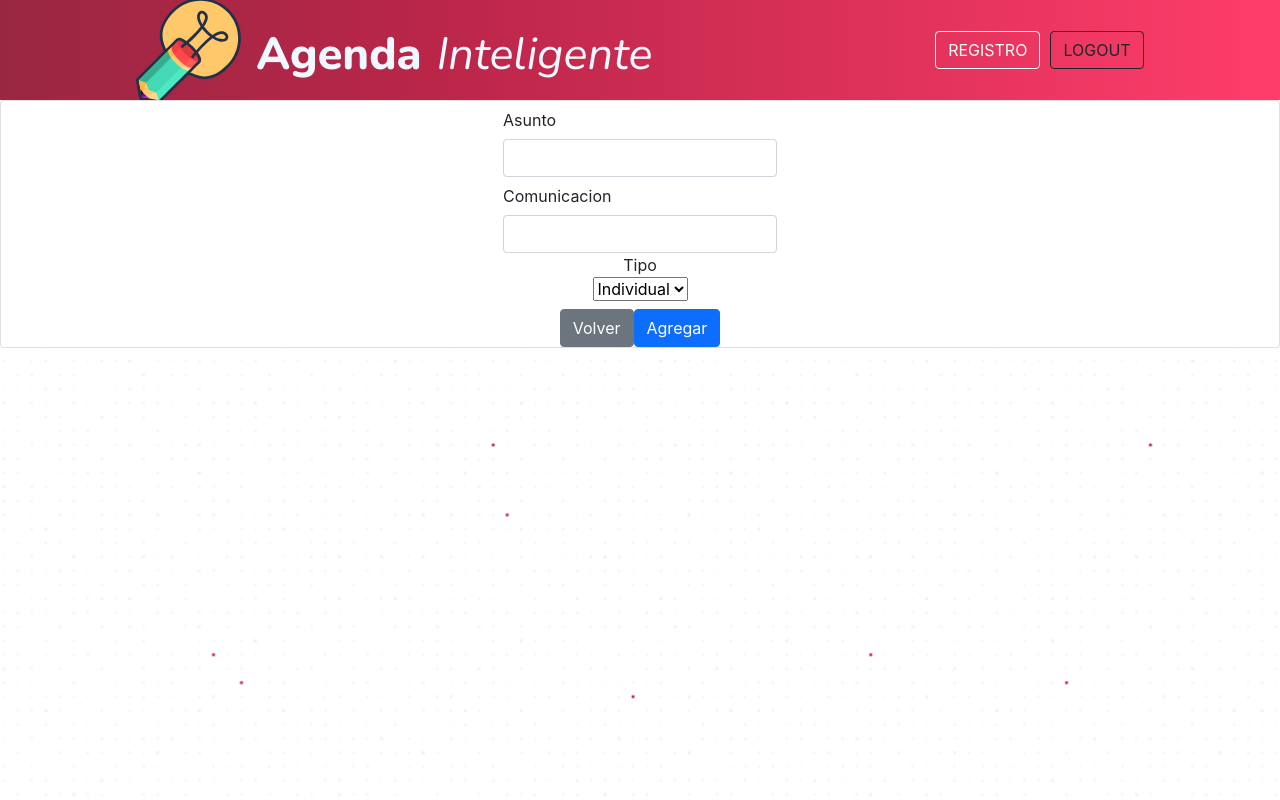
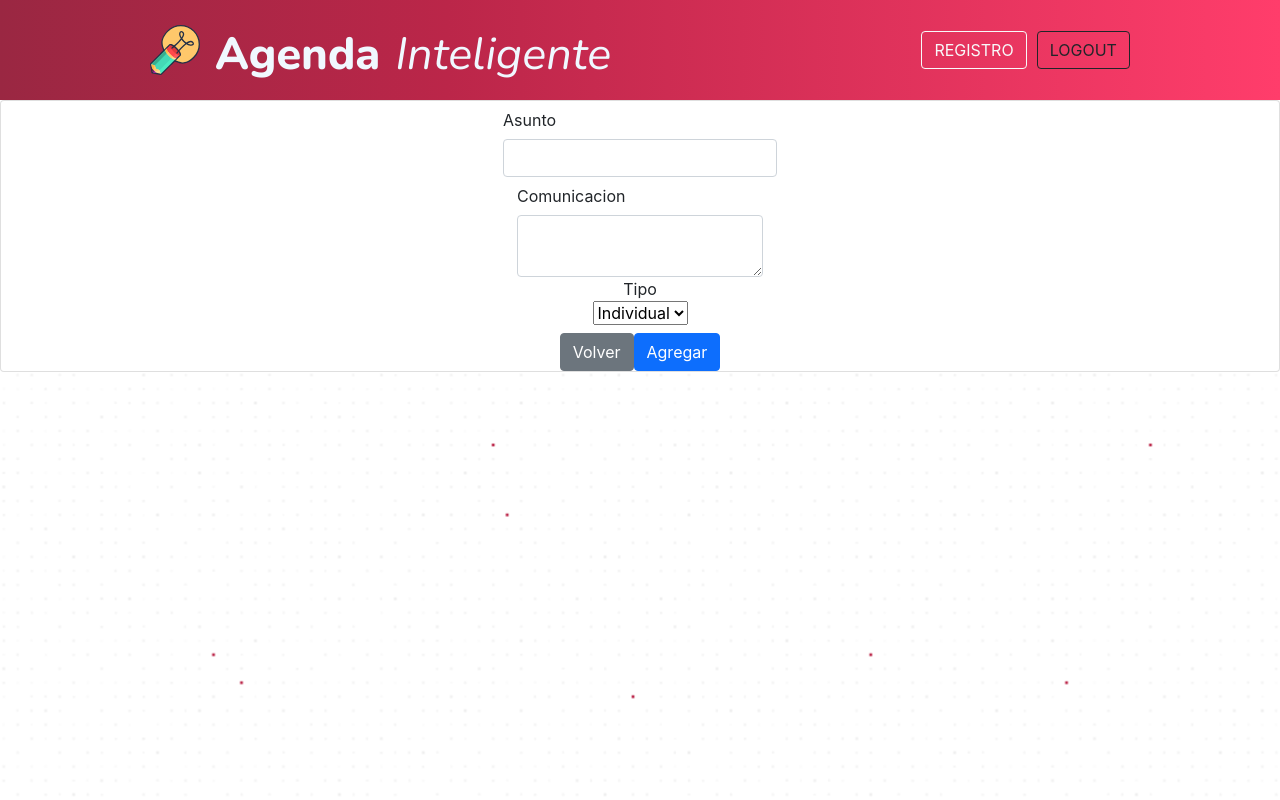
Before and after one commit to ycervantes1985/agenda_comunicacion, a React (Create React App) app in the folder client/: page /add-comunicacion/1 in a window 1280 px wide. Built offline with nearby package versions, Linux system fonts and the light colour scheme.

Commit message:
se agrego vista homeALumnos y se cambio el favicon y ajusto tamano logo main

```diff
--- a/client/src/App.css
+++ b/client/src/App.css
@@ -55,8 +55,8 @@ gap: 15px;
 
 .remove-bg{
 
-  height: 105px;
-  width: 105px;
+  height: 50px;
+  width: 50px;
   }
 
 .logo p{
--- a/client/src/components/ComunicacionForm.js
+++ b/client/src/components/ComunicacionForm.js
@@ -75,7 +75,7 @@ const ComunicacionForm = () => {
                         </div>
                         <div>
                             <label htmlFor='comunicacion' className="col-form-label">Comunicacion</label>
-                            <Field type='text' name='comunicacion' className={`form-control`}/>
+                            <Field type='text' as="textarea" name='comunicacion' className={`form-control`}/>
                             {errors.comunicacion && touched.comunicacion ? <p>{errors.comunicacion}</p> : null}
                         </div>
                         <label htmlFor='tipo'>Tipo </label>
```
Also changed, not shown: client/src/views/HomeAlumnos.js (added, +24 -0 lines), client/src/img/favicon.png (added), 1 other file (tests, documents, lock files or other folders).
